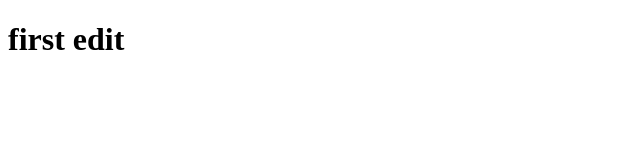
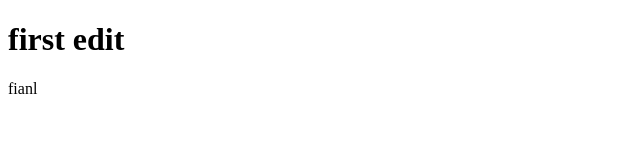
Before and after one commit to Erfanhosseini98/test1, a plain HTML site: page index.html in a window 1280 px wide. Shown: the full height of the page, 0-640 px from the left. Drawn offline with Linux system fonts and the light colour scheme.

Commit message:
final p1

```diff
--- a/index.html
+++ b/index.html
@@ -8,5 +8,6 @@
   </head>
   <body>
     <h1>first edit</h1>
+    <p>fianl</p>
   </body>
 </html>
```
